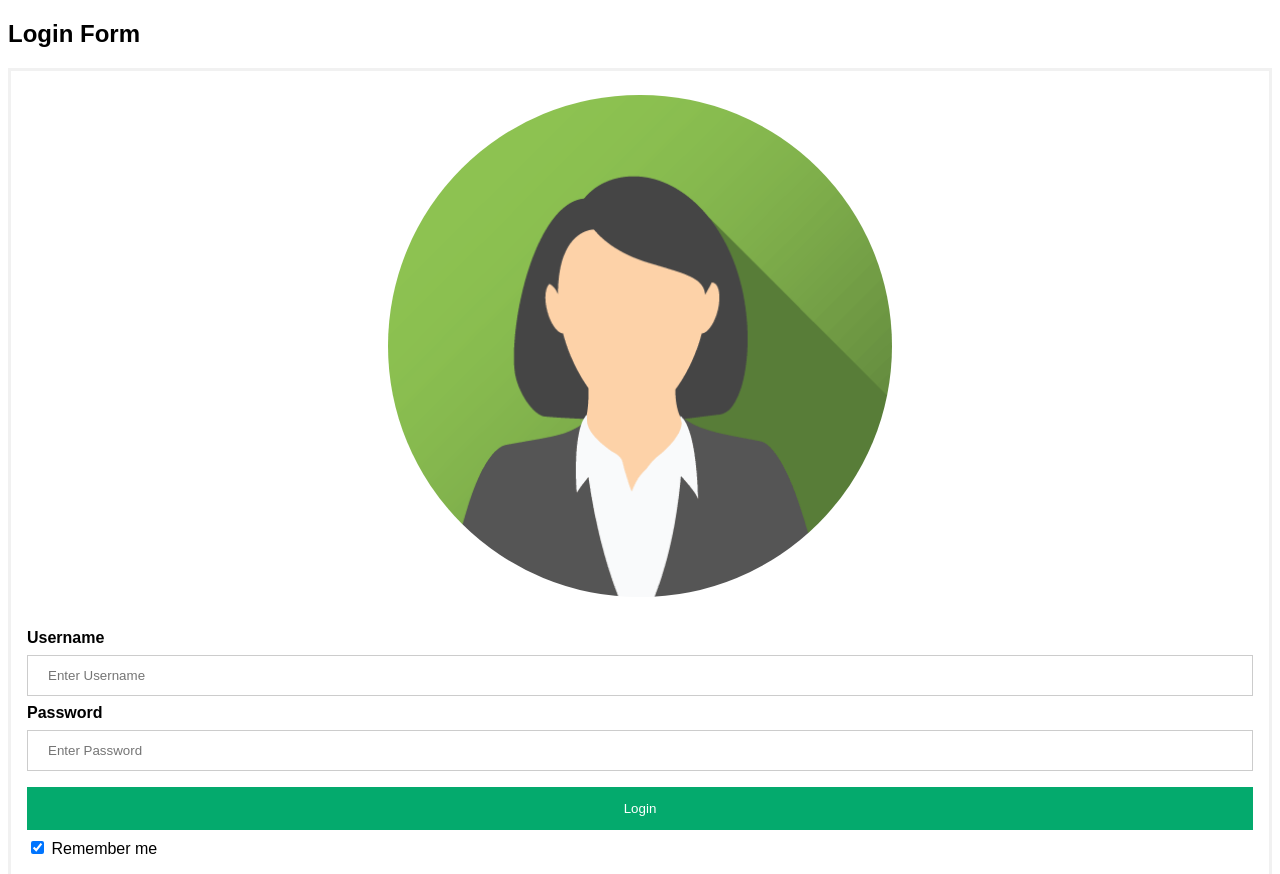
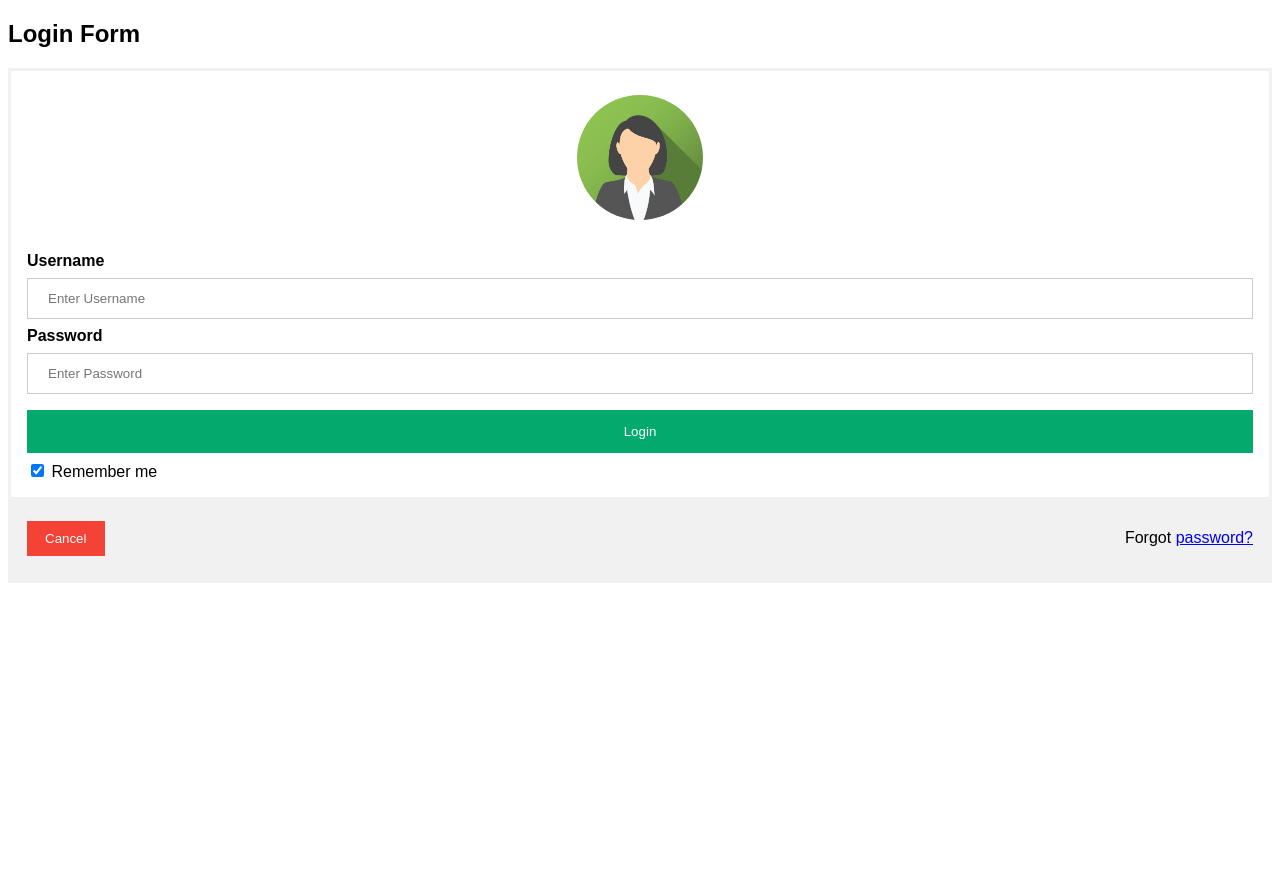
Before and after one commit to nvRevR4vR007/login-2510, a plain HTML site: page index.html in a window 1280 px wide. Shown: the top 874 px of the page. After the commit the page ends 800 px from the top, so only its background shows below. Drawn offline with Linux system fonts and the light colour scheme.

Commit message:
update img width as 10%

```diff
--- a/index.html
+++ b/index.html
@@ -41,7 +41,7 @@ button:hover {
 }
 
 img.avatar {
-  width: 40%;
+  width: 10%;
   border-radius: 50%;
 }
 
```
